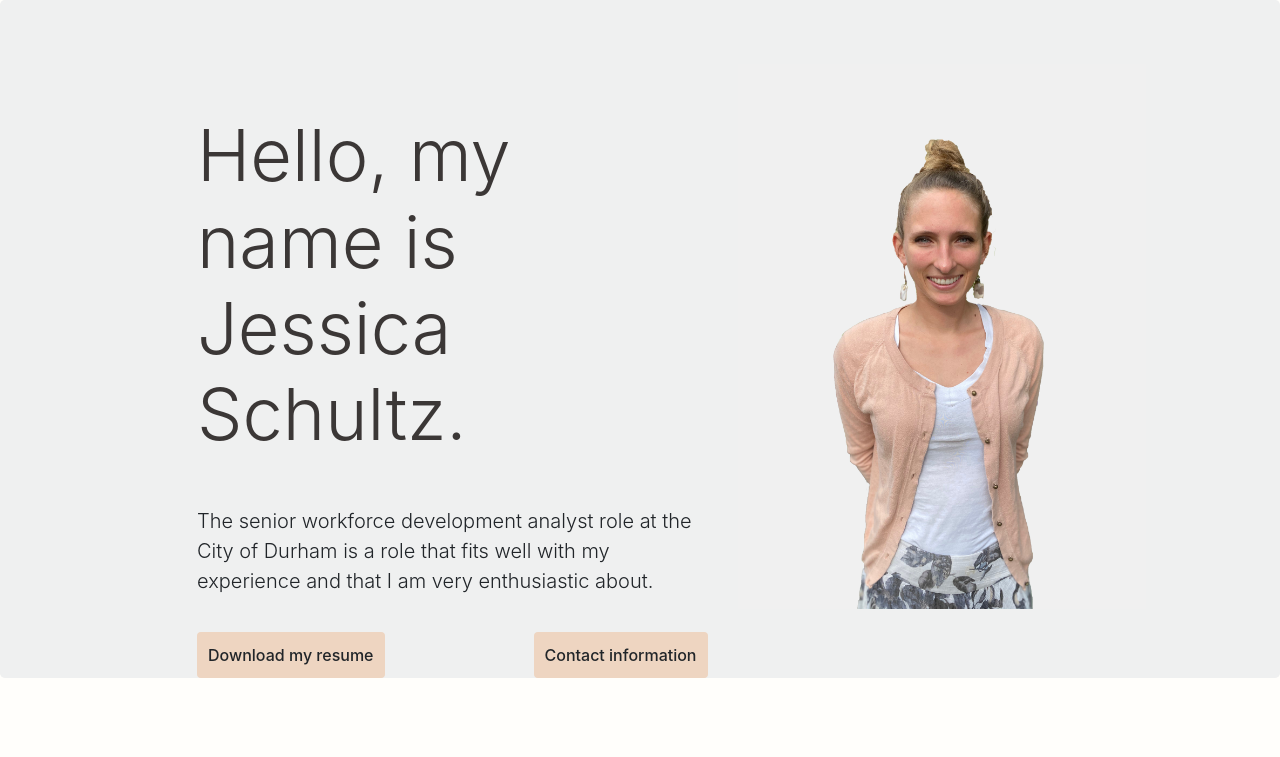
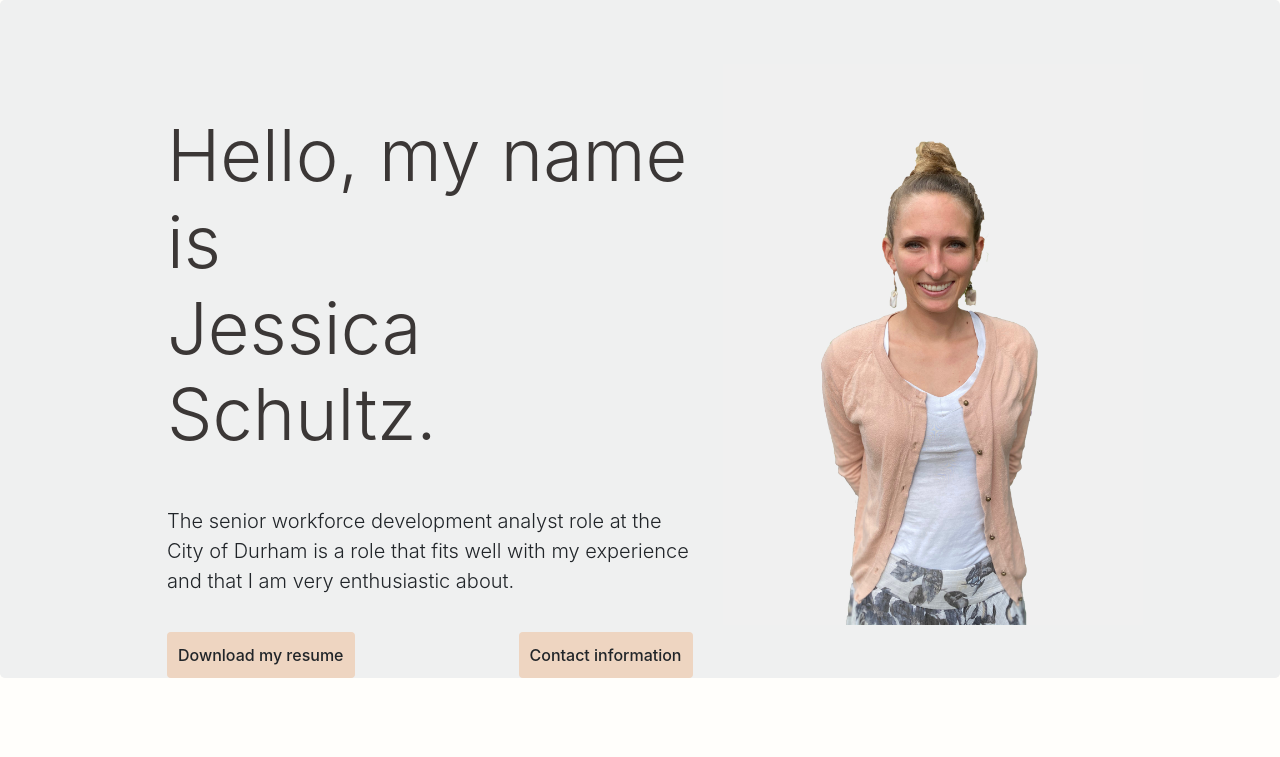
Before and after one commit to JessSchultz/CityofDurham, a plain HTML site: page index.html in a window 1280 px wide. Shown: the top 757 px of the page. Drawn offline with nearby package versions, Linux system fonts and the light colour scheme; a script that the page names is missing.

Commit message:
Reduce greeting padding left
reduced from 180 to 150 to get the headline on just two rows

```diff
--- a/css/main.css
+++ b/css/main.css
@@ -164,7 +164,7 @@ hr {
 }
 
 .greeting {
-  padding-left: 180px;
+  padding-left: 150px;
   padding-top: 0px;
 }
 
```
